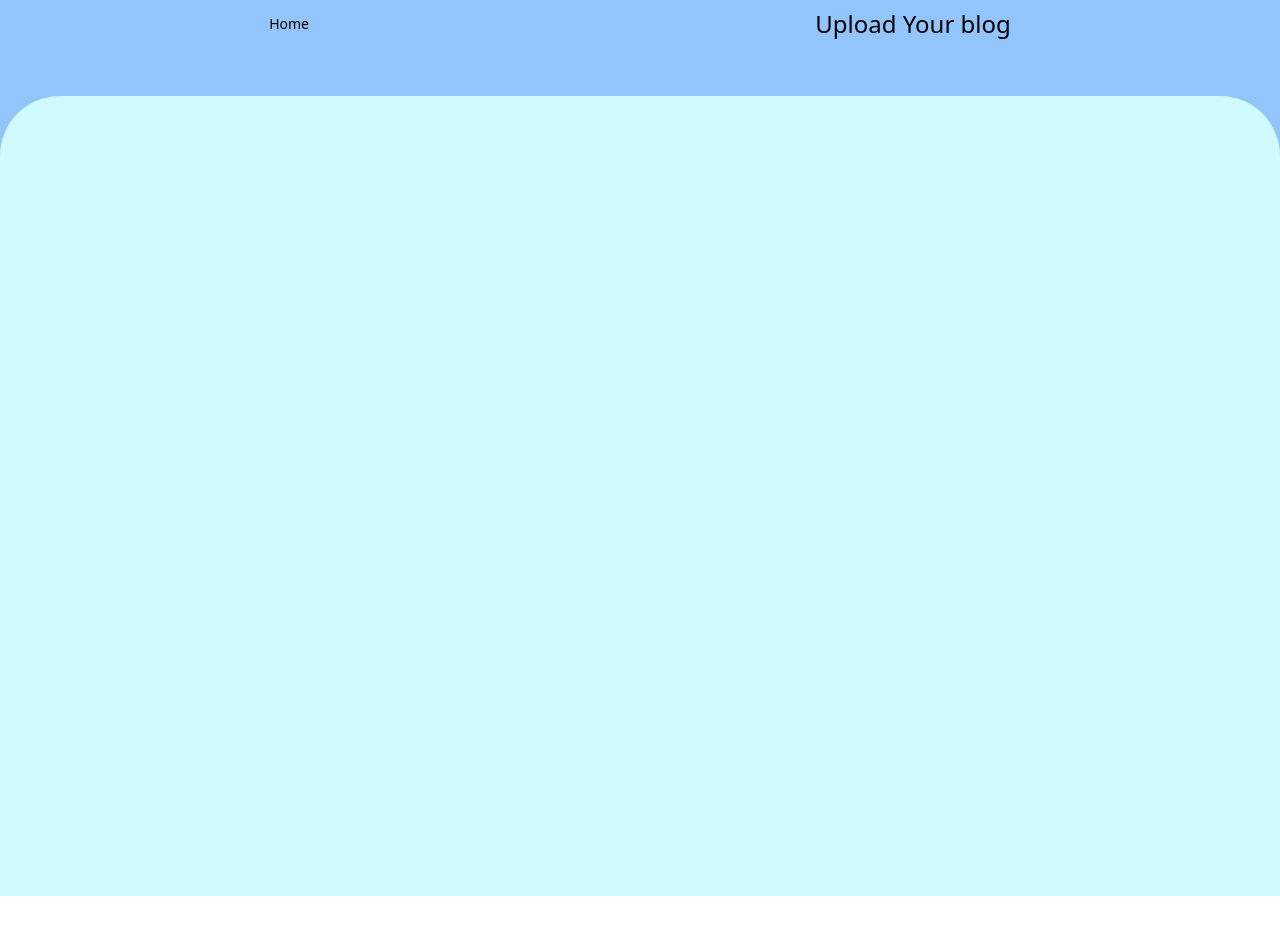
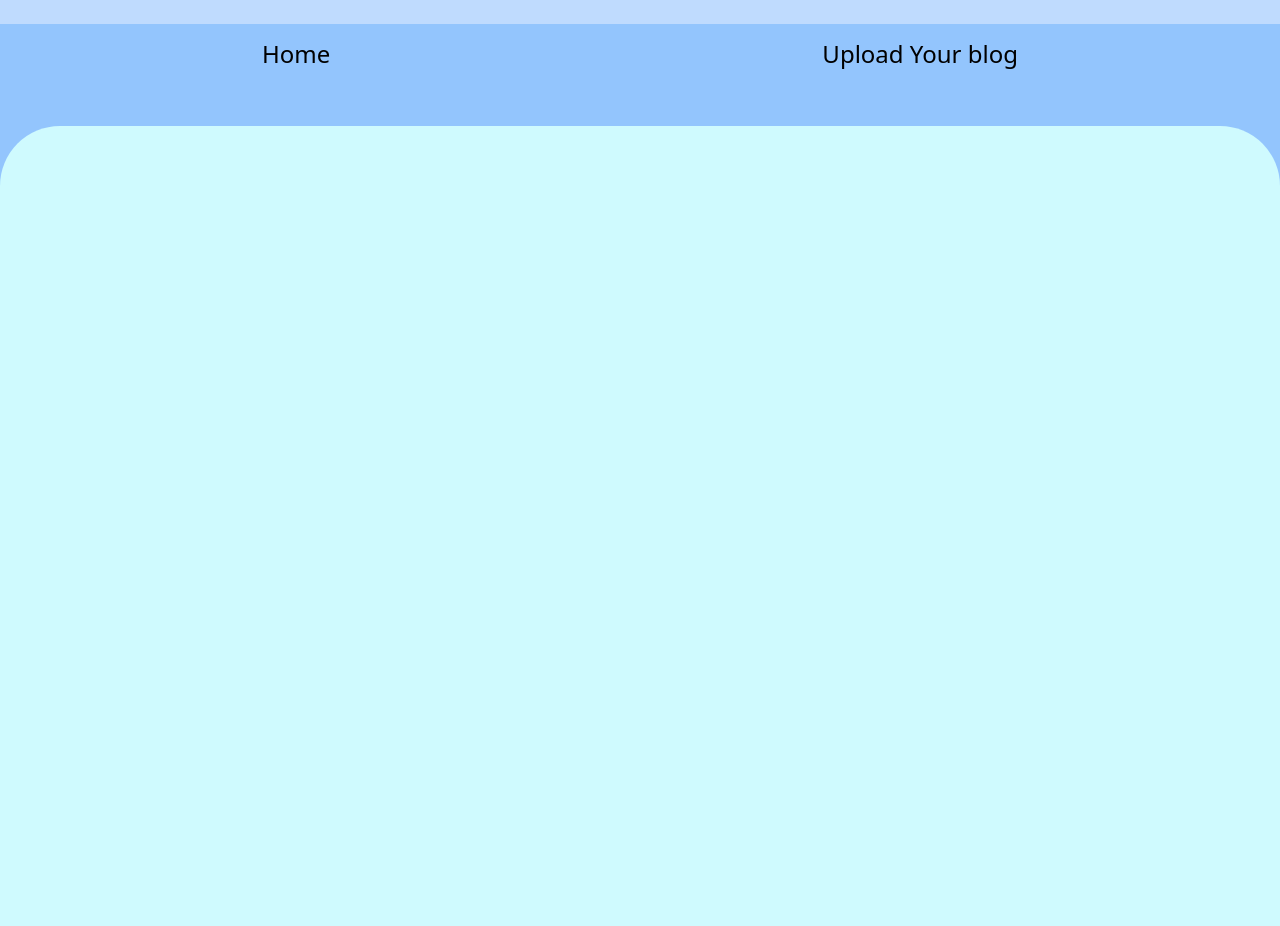
Before and after one commit to Personal-Projects-MERN-FullStack/PersonalPortfilo, a React (Create React App) app: page / in a window 1280 px wide. Before the commit the page ends 896 px from the top, so only its background shows below. Built offline with nearby package versions, Linux system fonts and the light colour scheme; no server answers.

Commit message:
Somet changes to chekc site is in sync or not

```diff
--- a/src/App.js
+++ b/src/App.js
@@ -7,8 +7,10 @@ function App() {
   const [AllTaskShow, setAllTaskShow] = useState(true);
 
 
-  return (
+  return ( <>
+
     <div className="bg-blue-300">
+    <marquee className="bg-blue-200">Currently This website is under maintainese or just for trial purpose</marquee>
       <Navigation setAllTaskShow={setAllTaskShow} AllTaskshow={AllTaskShow} />
 
       {AllTaskShow && (
@@ -25,7 +27,7 @@ function App() {
 
 
     </div>
-  );
+    </> );
 }
 
 export default App;
--- a/src/Component/Mainnavigation/Navigation.js
+++ b/src/Component/Mainnavigation/Navigation.js
@@ -4,8 +4,8 @@ const Navigation = ({setAllTaskShow,AllTaskShow}) => {
     <>
       <div className=" w-auto h-12 rounded-b-xl rounded-t-sm  px-4  flex flex-row items-center justify-around">
 
-            <div className={`${ AllTaskShow ? 'Text-2xl' : 'text-sm'}`}  onClick={()=>{setAllTaskShow(true)}}> Home</div>
-            <div className={`${ AllTaskShow ? 'Text-xl' : 'text-2xl'}`}  onClick={()=>{setAllTaskShow(false)}}> Upload Your blog</div>
+            <div className="text-2xl"  onClick={()=>{setAllTaskShow(true)}}> Home</div>
+            <div className="text-2xl"  onClick={()=>{setAllTaskShow(false)}}> Upload Your blog</div>
 
 
       </div>
--- a/src/Component/Mainpage/BlockOfBlog.js
+++ b/src/Component/Mainpage/BlockOfBlog.js
@@ -4,7 +4,7 @@ const BlockOfBlog = ({data}) =>{
     const { id ,Title_of_Blog,Url_Of_poster ,DOB_of_blog_post,Short_decription} = data;
 return(
 
-        <div className="key={id} w-80 mx-auto  h-auto border   my-8  rounded-xl space-y-1  pb-1 shadow-2xl shadow-black">
+        <div key={id} className=" w-80 mx-auto  h-auto border   my-8  rounded-xl space-y-1  pb-1 shadow-2xl shadow-black">
         <img src={Url_Of_poster} alt="Poster of blog" className="w-full h-44 object-fit rounded-t-xl"/>
         <div className="bg-white">
         <p className='text-xs px-2'>{DOB_of_blog_post}</p>
```
